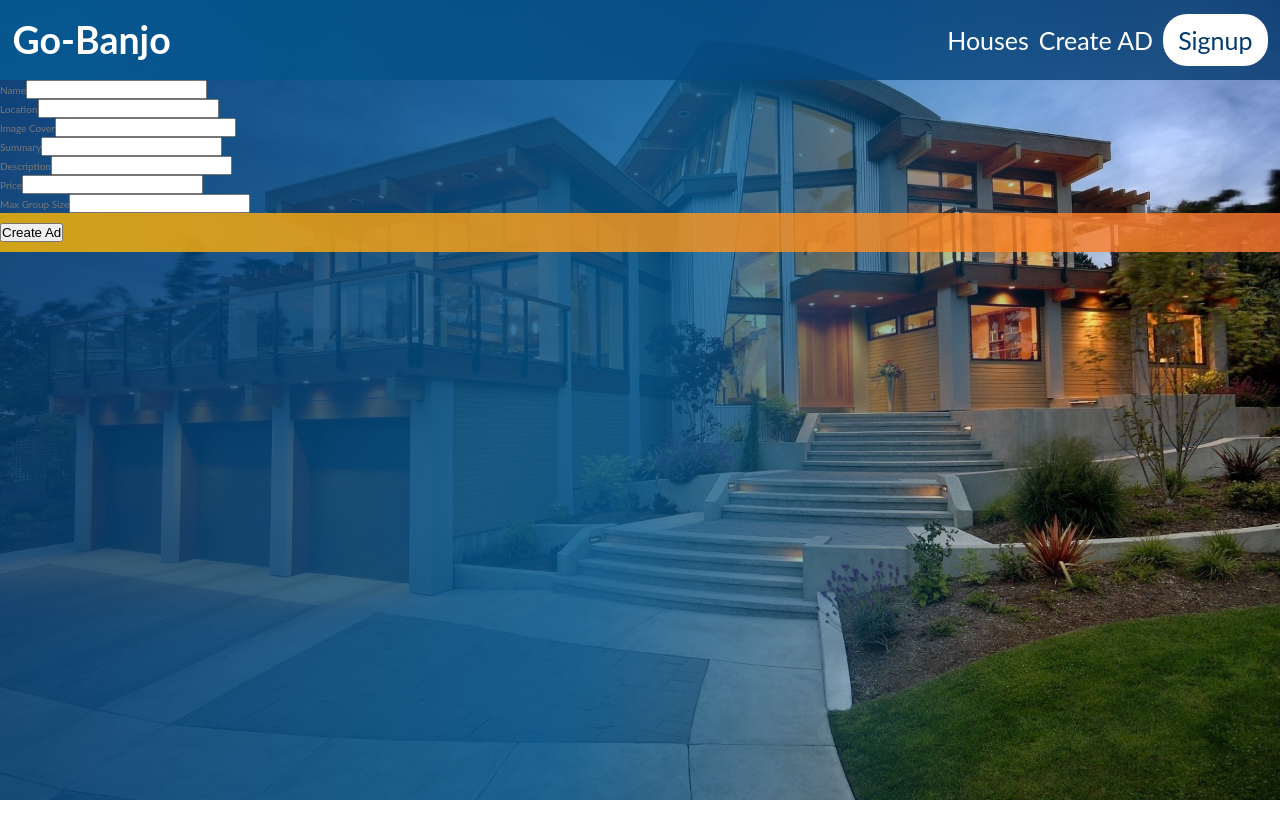
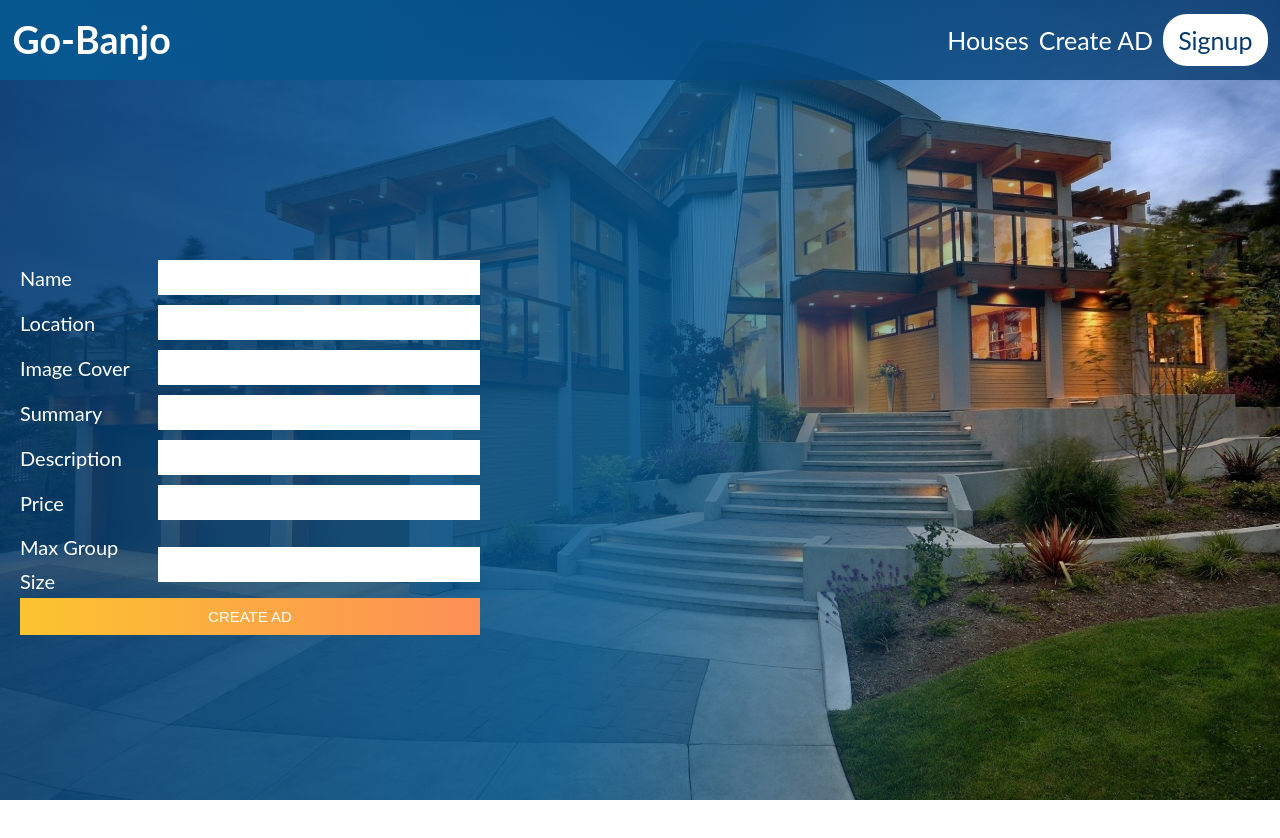
Before and after one commit to topcheto356/Go-Banjo, a React (Create React App) app in the folder client/go-banjo/: page /ads in a window 1280 px wide. Shown: the top 838 px of the page. Before the commit the page ends 800 px from the top, so only its background shows below. Built offline with nearby package versions, Linux system fonts and the light colour scheme.

Commit message:
add sass to createAd

```diff
--- a/client/go-banjo/src/components/CreateAd/CreateAd.js
+++ b/client/go-banjo/src/components/CreateAd/CreateAd.js
@@ -19,7 +19,7 @@ const CreateAd = () => {
 	return (
 		<Fragment>
 			<form className='create-house' onSubmit={submitHandler}>
-				<div className='create-house_controls'>
+				<div className='create-house__controls'>
 					{houseFields.map((houseField) => {
 						/*
 							Get this
@@ -54,8 +54,8 @@ const CreateAd = () => {
 						);
 					})}
 				</div>
-				<div type='submit' className='btn-square'>
-					<button>Create Ad</button>
+				<div type='submit'>
+					<button className='btn-square'>Create Ad</button>
 				</div>
 			</form>
 			<div className='img-container'></div>
--- a/client/go-banjo/src/sass/App.scss
+++ b/client/go-banjo/src/sass/App.scss
@@ -14,6 +14,7 @@
 @import './components/Account.scss';
 @import './components/About.scss';
 @import './components/Feature.scss';
+@import './components/CreateAd.scss';
 
 @import './layout/Buttons.scss';
 
--- /dev/null
+++ b/client/go-banjo/src/sass/components/CreateAd.scss
@@ -0,0 +1,95 @@
+.create-house {
+	font-size: 1.5rem;
+
+	position: absolute;
+	top: 50%;
+	transform: translateY(-20%);
+
+	height: 100%;
+	width: 40%;
+	max-width: 50rem;
+	padding: 2rem;
+	color: white;
+
+	&__control {
+		display: flex;
+		justify-content: center;
+		align-items: center;
+
+		width: 100%;
+	}
+
+	&__controls {
+		display: flex;
+		justify-content: center;
+		align-items: center;
+
+		flex-direction: column;
+		gap: 1rem;
+	}
+
+	&__input {
+		width: 70%;
+		border: none;
+		padding: 0.75rem;
+		outline: none;
+		border-bottom: 5px solid transparent;
+		transition: all 300ms ease-in-out;
+
+		&:focus {
+			border-bottom: 5px solid green;
+		}
+	}
+
+	&__label {
+		width: 30%;
+		font-size: 2rem;
+	}
+	&__message {
+		display: block;
+	}
+
+	&__button-wrapper {
+		width: 100%;
+	}
+}
+
+.invalid {
+	&:focus {
+		border-bottom: 5px solid red;
+	}
+}
+
+.img-container {
+	position: absolute;
+	top: 0;
+	left: 0;
+
+	z-index: -1;
+
+	width: 100%;
+	height: 100%;
+	background-image: linear-gradient(
+			105deg,
+			rgba($color-primary, 0.8) 0%,
+			rgba($color-primary-light, 0.8) 50%,
+			transparent 80%
+		),
+		url('./img/thumb-1920-435117.jpg');
+
+	background-position: center;
+	background-size: cover;
+}
+
+.auth-btn-position {
+	font-size: 2.5rem !important;
+}
+
+.button-wrapper {
+	max-width: 50rem;
+	transform: translateY(100%);
+	display: flex;
+	justify-content: center;
+	align-items: center;
+	width: 40%;
+}
--- a/client/go-banjo/src/style.css
+++ b/client/go-banjo/src/style.css
@@ -93,7 +93,7 @@ body {
 }
 
 body {
-    font-family: 'Lato', sans-serif;
+  font-family: "Lato", sans-serif;
   font-weight: 400;
   /* font-size: 16px; */
   line-height: 1.7;
@@ -162,9 +162,6 @@ body {
     font-size: 2.5rem;
   }
 }
-.heading-secondary-small {
-    font-size: 2rem;
-}
 
 .heading-tertiary {
   font-size: 1.6rem;
@@ -221,11 +218,7 @@ body {
   width: 100%;
   height: 8rem;
   z-index: 100000;
-    background-image: linear-gradient(
-        to right,
-        rgba(3, 92, 150, 0.8),
-        rgba(4, 57, 109, 0.8)
-    );
+  background-image: linear-gradient(to right, rgba(3, 92, 150, 0.8), rgba(4, 57, 109, 0.8));
   padding: 1.25rem;
   font-size: 2.5rem;
   display: flex;
@@ -254,12 +247,7 @@ body {
 .header {
   width: 100%;
   height: 90vh;
-    background-image: linear-gradient(
-            to right,
-            rgba(3, 92, 150, 0.8),
-            rgba(4, 57, 109, 0.8)
-        ),
-        url('./img/thumb-1920-435117.jpg');
+  background-image: linear-gradient(to right, rgba(3, 92, 150, 0.8), rgba(4, 57, 109, 0.8)), url("./img/thumb-1920-435117.jpg");
   margin-top: 5rem;
   clip-path: polygon(0 0, 100% 0, 100% 80%, 0 100%);
   position: relative;
@@ -295,11 +283,7 @@ body {
 
 .footer {
   width: 100%;
-    background-image: linear-gradient(
-        to right,
-        rgba(3, 92, 150, 0.8),
-        rgba(4, 57, 109, 0.8)
-    );
+  background-image: linear-gradient(to right, rgba(3, 92, 150, 0.8), rgba(4, 57, 109, 0.8));
   color: white;
 }
 .footer__main {
@@ -388,13 +372,7 @@ body {
   z-index: -1;
   width: 100%;
   height: 100%;
-    background-image: linear-gradient(
-            105deg,
-            rgba(4, 57, 109, 0.8) 0%,
-            rgba(3, 92, 150, 0.8) 50%,
-            transparent 80%
-        ),
-        url('./img/thumb-1920-435117.jpg');
+  background-image: linear-gradient(105deg, rgba(4, 57, 109, 0.8) 0%, rgba(3, 92, 150, 0.8) 50%, transparent 80%), url("./img/thumb-1920-435117.jpg");
   background-position: center;
   background-size: cover;
 }
@@ -466,13 +444,7 @@ body {
   z-index: -1;
   width: 100%;
   height: 100%;
-    background-image: linear-gradient(
-            105deg,
-            rgba(4, 57, 109, 0.8) 0%,
-            rgba(3, 92, 150, 0.8) 50%,
-            transparent 80%
-        ),
-        url('./img/thumb-1920-435117.jpg');
+  background-image: linear-gradient(105deg, rgba(4, 57, 109, 0.8) 0%, rgba(3, 92, 150, 0.8) 50%, transparent 80%), url("./img/thumb-1920-435117.jpg");
   background-position: center;
   background-size: cover;
 }
@@ -562,12 +534,7 @@ body {
   margin-top: 4rem;
   margin-bottom: 4rem;
   gap: 1rem;
-    background-image: linear-gradient(
-            to right,
-            rgba(3, 92, 150, 0.8),
-            rgba(4, 57, 109, 0.8)
-        ),
-        url('./img/thumb-1920-435117.jpg');
+  background-image: linear-gradient(to right, rgba(3, 92, 150, 0.8), rgba(4, 57, 109, 0.8)), url("./img/thumb-1920-435117.jpg");
   clip-path: polygon(0 20%, 100% 0, 100% 80%, 0 100%);
   animation: moveInBottom 300ms ease-in-out;
 }
@@ -591,6 +558,81 @@ body {
 .feature:hover {
   transform: translateY(-1.2rem);
   box-shadow: 0 1.5rem 4rem rgba(0, 0, 0, 0.4);
+}
+
+.create-house {
+  font-size: 1.5rem;
+  position: absolute;
+  top: 50%;
+  transform: translateY(-20%);
+  height: 100%;
+  width: 40%;
+  max-width: 50rem;
+  padding: 2rem;
+  color: white;
+}
+.create-house__control {
+  display: flex;
+  justify-content: center;
+  align-items: center;
+  width: 100%;
+}
+.create-house__controls {
+  display: flex;
+  justify-content: center;
+  align-items: center;
+  flex-direction: column;
+  gap: 1rem;
+}
+.create-house__input {
+  width: 70%;
+  border: none;
+  padding: 0.75rem;
+  outline: none;
+  border-bottom: 5px solid transparent;
+  transition: all 300ms ease-in-out;
+}
+.create-house__input:focus {
+  border-bottom: 5px solid green;
+}
+.create-house__label {
+  width: 30%;
+  font-size: 2rem;
+}
+.create-house__message {
+  display: block;
+}
+.create-house__button-wrapper {
+  width: 100%;
+}
+
+.invalid:focus {
+  border-bottom: 5px solid red;
+}
+
+.img-container {
+  position: absolute;
+  top: 0;
+  left: 0;
+  z-index: -1;
+  width: 100%;
+  height: 100%;
+  background-image: linear-gradient(105deg, rgba(4, 57, 109, 0.8) 0%, rgba(3, 92, 150, 0.8) 50%, transparent 80%), url("./img/thumb-1920-435117.jpg");
+  background-position: center;
+  background-size: cover;
+}
+
+.auth-btn-position {
+  font-size: 2.5rem !important;
+}
+
+.button-wrapper {
+  max-width: 50rem;
+  transform: translateY(100%);
+  display: flex;
+  justify-content: center;
+  align-items: center;
+  width: 40%;
 }
 
 .btn-white {
@@ -618,11 +660,7 @@ body {
   color: white;
   text-transform: uppercase;
   border: none;
-    background-image: linear-gradient(
-        to right,
-        rgba(255, 185, 0, 0.8),
-        rgba(255, 119, 48, 0.8)
-    );
+  background-image: linear-gradient(to right, rgba(255, 185, 0, 0.8), rgba(255, 119, 48, 0.8));
   padding: 1rem 0;
   font-size: inherit;
   transition: all 300ms ease;
```
Also changed, not shown: 1 other file (tests, documents, lock files or other folders). Lines whose indentation alone changed are shown as unchanged.
